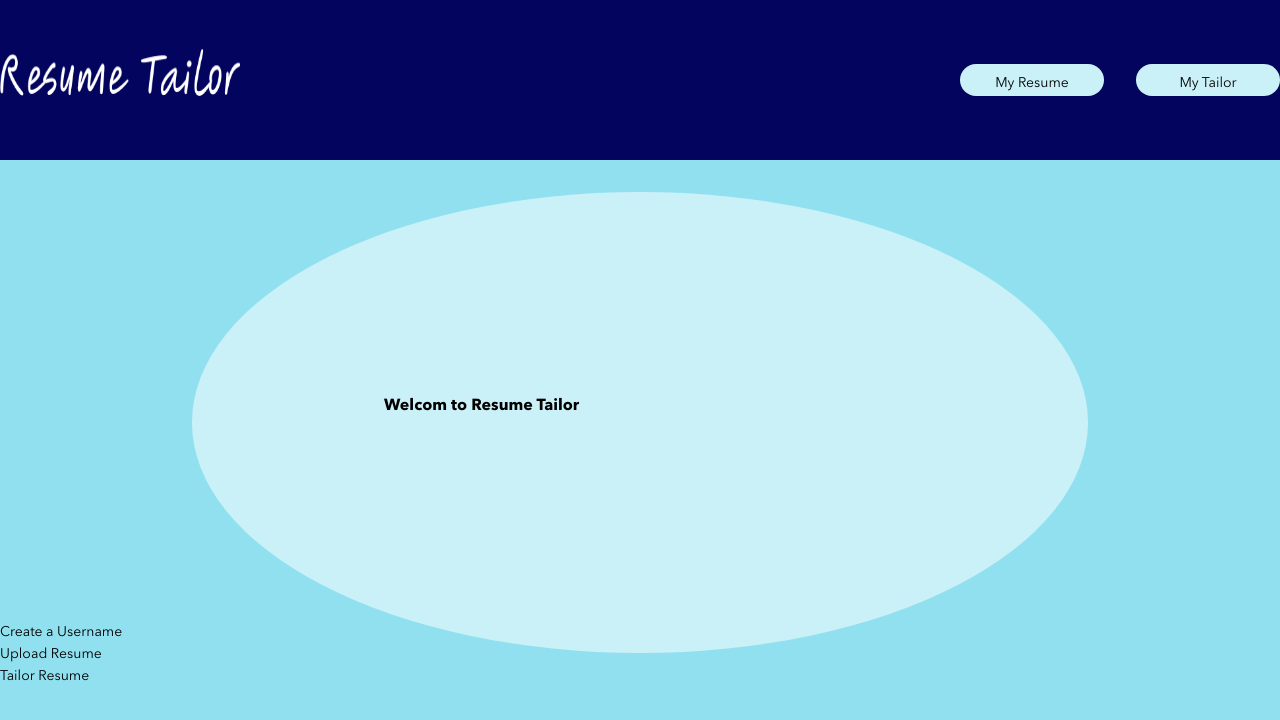
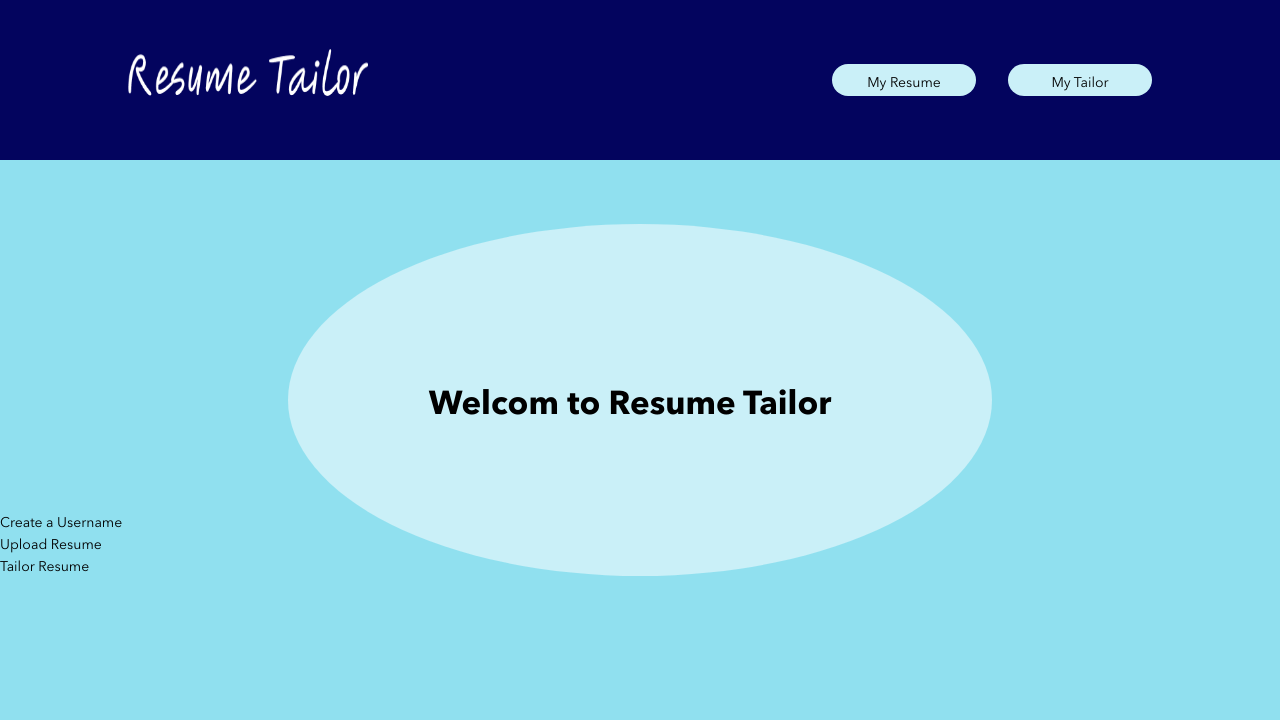
Before and after one commit to HuanLi1008/resume_tailor_client, a React (Create React App) app: page / in a window 1280 px wide. Shown: the top 720 px of the page. Built offline with nearby package versions, Linux system fonts and the light colour scheme.

Commit message:
add oval shap of landing page

```diff
--- a/src/components/Header/Header.scss
+++ b/src/components/Header/Header.scss
@@ -5,11 +5,17 @@
 .nav-bar{
     background-color: $Dark-Color;
     height: 10rem;
-    // @include section-pading;
+    padding: 0 1rem;
     display: flex;
     flex-wrap: wrap;
     align-items: center;
     justify-content: space-between;
+    @include tablet{
+        padding: 0 2.25rem;
+    }
+    @include desktop{
+        padding: 0 10vw;
+    }
     &__logo{
         width: 100%;
         height: 4rem;
--- a/src/pages/LandingPage/LandingPage.scss
+++ b/src/pages/LandingPage/LandingPage.scss
@@ -1,6 +1,6 @@
 @use "../../styles/partials/mixin.scss" as *;
 @use "../../styles/partials/variables.scss" as *;
-
+@use "../../styles/partials/media.scss" as *;
 .main{
     background-color: $Primary-Color;
     height: 100vh;
@@ -13,12 +13,27 @@
     height: 36vw;
     background: $Light-Color;
     border-radius: 35vw / 18vw;
+    @include desktop{
+        top: 4rem;
+        width: 44rem;
+        height: 22rem;
+        left: calc(50% - 22rem);
+        border-radius: 22rem / 11rem;
+    }
     &__title{
-        font-size: medium;
+
         margin: 0;
         width: 80%;
         position: relative;
-        top: 15vw;
+        top: 10vw;
         left: 15vw;
+        @include tablet{
+            top: 15vw;
+            left: 20%;
+        }
+        @include desktop{
+            top: 10rem;
+            left: 20%;
+        }
     }
 }
```
